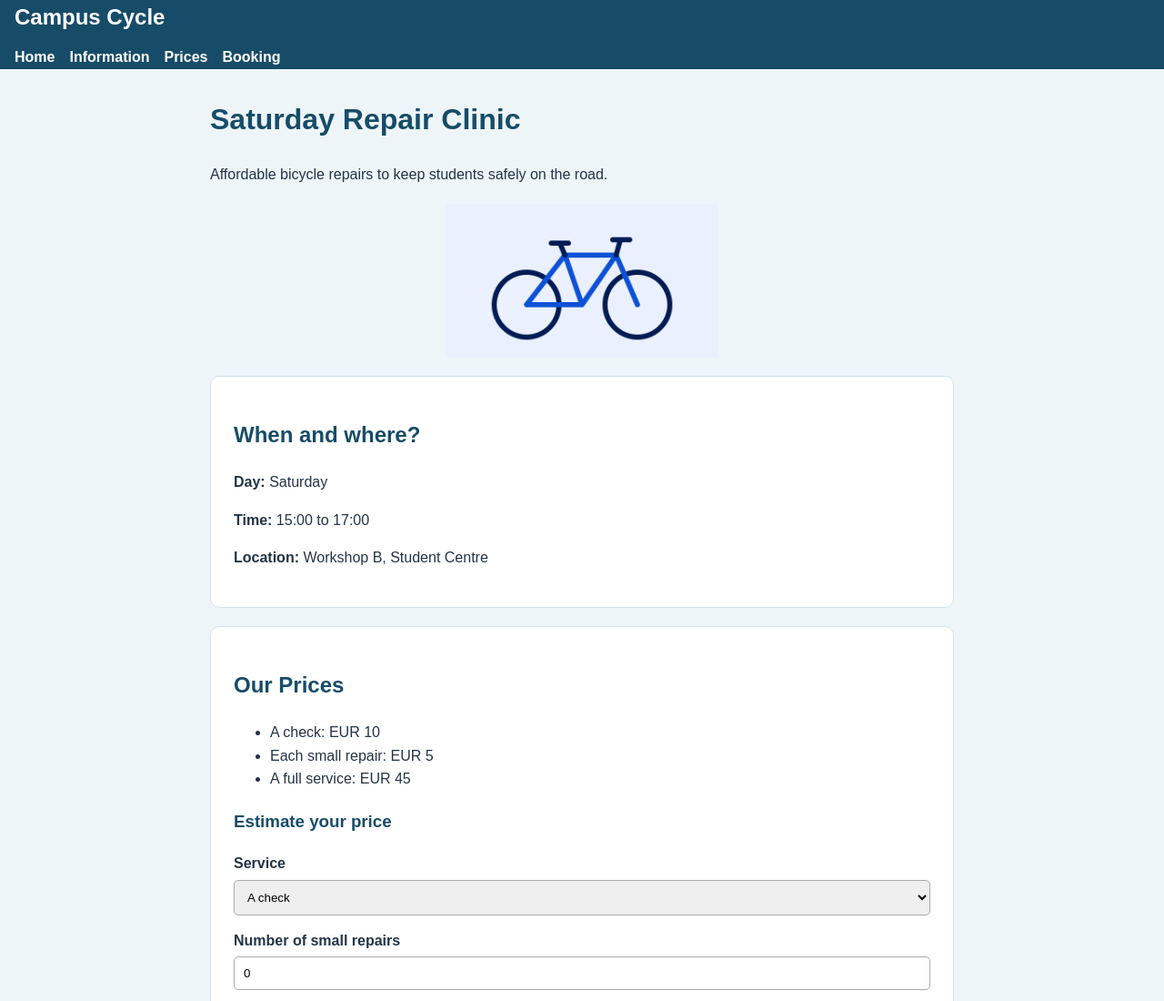
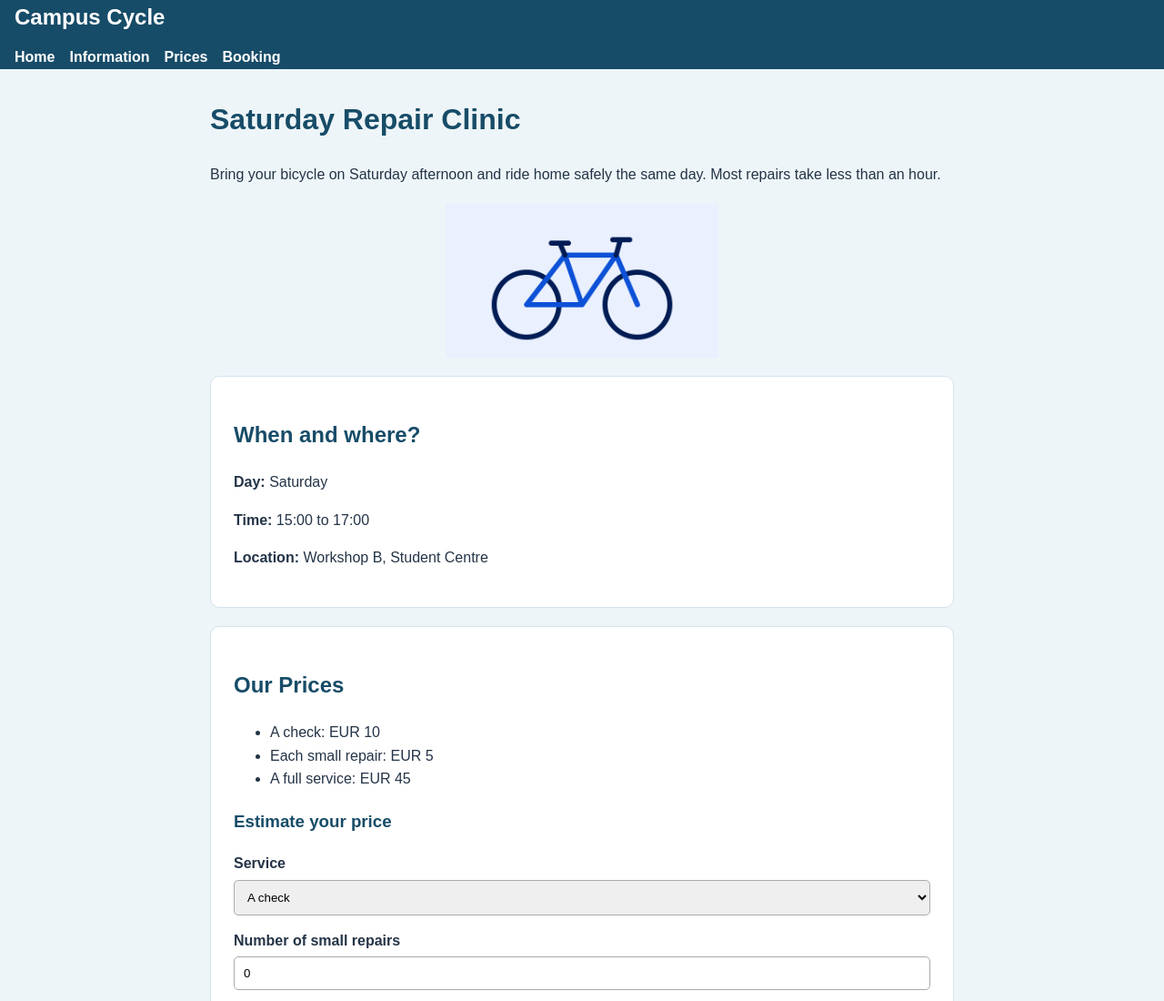
Before and after one commit to Mehmetyucesan/w1-the-clinic-page-v5--1-, a plain HTML site: page index.html in a window 1280 px wide. Shown: the top 1100 px of the page at 91% size. Drawn offline with Linux system fonts and the light colour scheme.

Commit message:
Say how long most repairs take, so riders can plan their Saturday

```diff
--- a/index.html
+++ b/index.html
@@ -22,8 +22,7 @@
 
   <main id="home">
     <h1>Saturday Repair Clinic</h1>
-    <p>Affordable bicycle repairs to keep students safely on the road.</p>
-
+<p>Bring your bicycle on Saturday afternoon and ride home safely the same day. Most repairs take less than an hour.</p>
     <img src="images/bicycle.png"
          alt="Illustration of a bicycle"
          class="bike">
```
